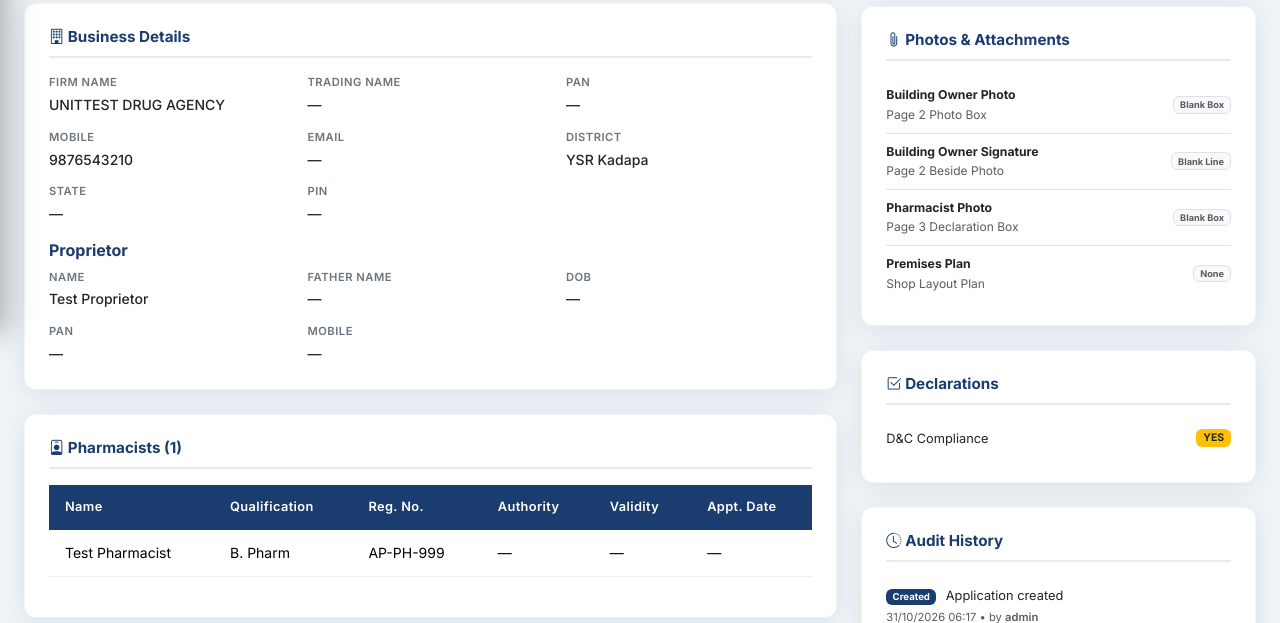
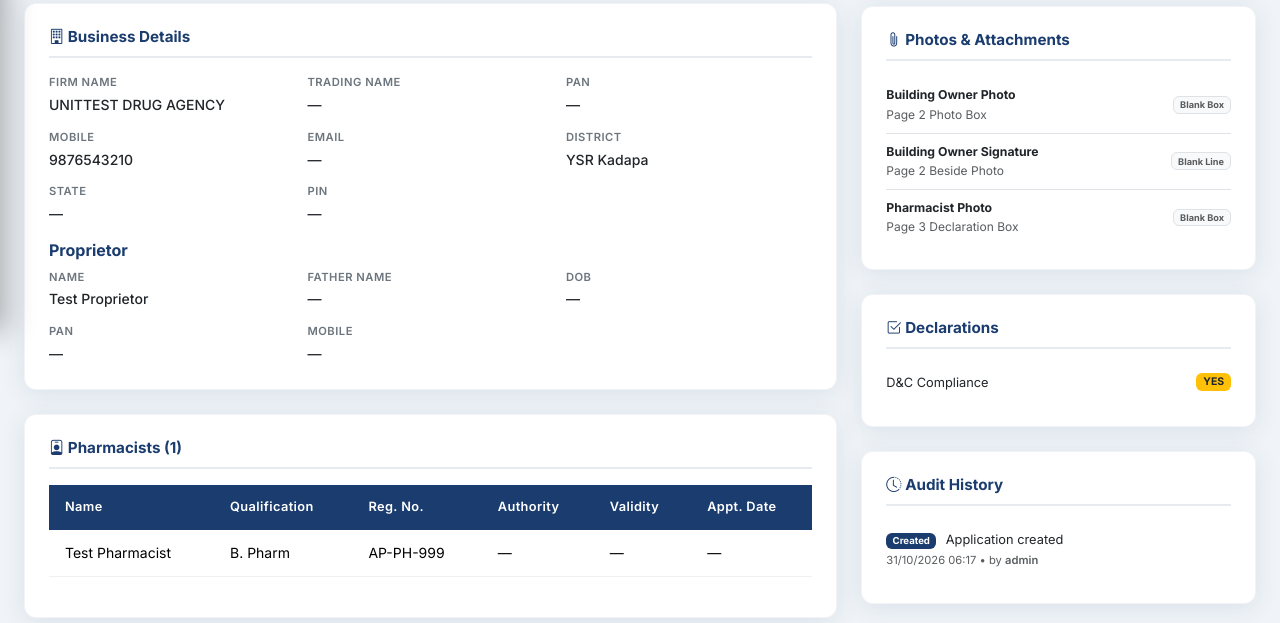
Before and after one commit to NichenametlaDheeraj/medical-licence-public, a Flask app: page /applications/1 in a window 1280 px wide. Shown: the part 468-1091 px from the top of the page. Run offline with Flask 3, Linux system fonts and the light colour scheme; a user stored in the database is signed in; data comes from the database, SQL or seed files in the repository; both versions use the stored data as it was after the commit.

Commit message:
Remove premises plan option from application form and view pages

```diff
--- a/app/templates/applications/view.html
+++ b/app/templates/applications/view.html
@@ -329,19 +329,6 @@
                         <span class="badge bg-light text-muted border">Blank Box</span>
                     {% endif %}
                 </li>
-                <li class="list-group-item px-0 py-2 d-flex justify-content-between align-items-center">
-                    <div>
-                        <strong>Premises Plan</strong><br>
-                        <span class="text-muted" style="font-size:0.75rem;">Shop Layout Plan</span>
-                    </div>
-                    {% if pl_att %}
-                        <a href="{{ url_for('applications.download_attachment', app_id=app.id, att_id=pl_att.id) }}" class="badge bg-primary text-decoration-none">
-                            <i class="bi bi-file-earmark-check"></i> Attached
-                        </a>
-                    {% else %}
-                        <span class="badge bg-light text-muted border">None</span>
-                    {% endif %}
-                </li>
             </ul>
         </div>
 
```
Also changed, not shown: app/templates/applications/form.html (+1 -8 lines), instance/medical_agency.db.
